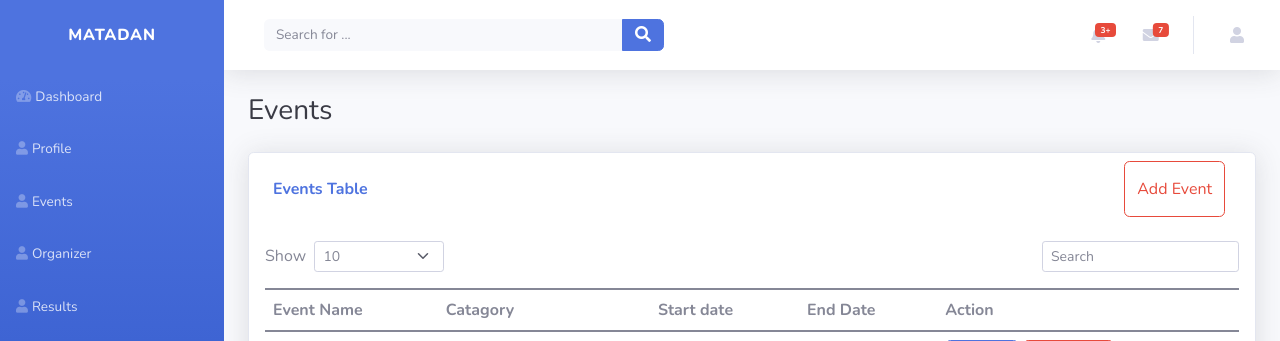
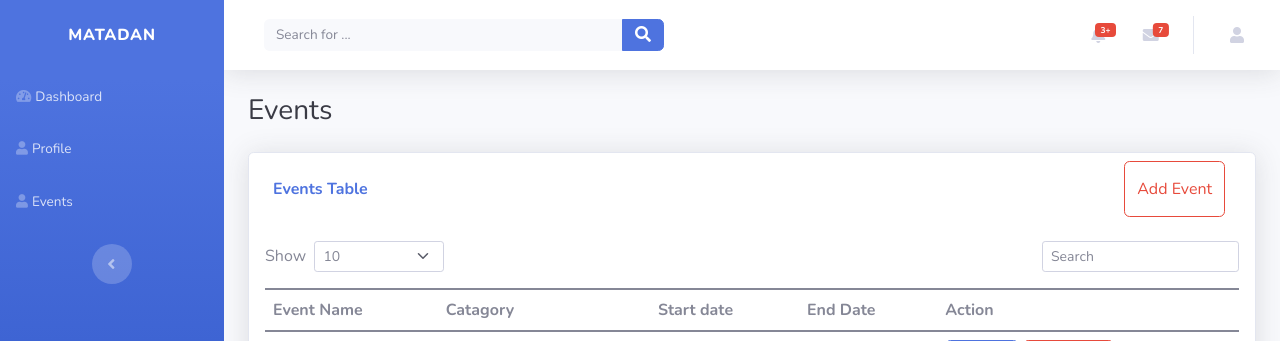
Before and after one commit to maggot08/election_system, a Django app: page /event in a window 1280 px wide. Shown: the top 341 px of the page. Run offline with Django 3.2, Linux system fonts and the light colour scheme; data comes from the database, SQL or seed files in the repository; both versions use the stored data as it was after the commit; some libraries are stand-ins or nearby versions.

Commit message:
small sidebar change for superuser.

```diff
--- a/templates/dashboard/event.html
+++ b/templates/dashboard/event.html
@@ -35,10 +35,10 @@
                                         <input type="text" name="eventcatagory" id="eventcatagory" class="form-control" placeholder="Catagory">
                                     </div>
                                     <div class="mb-3">
-                                        <input type="text" id="startdate" name="startdate" class="form-control" placeholder="Start Date">
+                                        <input type="date" id="startdate" name="startdate" class="form-control" placeholder="Start Date">
                                     </div>
                                     <div class="mb-3">
-                                        <input type="text" id="enddate" name="enddate" class="form-control" placeholder="End Date">
+                                        <input type="date" id="enddate" name="enddate" class="form-control" placeholder="End Date">
                                     </div>
                             </div>
                         </div>
--- a/templates/dashboard/sidebar.html
+++ b/templates/dashboard/sidebar.html
@@ -9,14 +9,18 @@
         <ul class="navbar-nav text-light" id="accordionSidebar">
             <li class="nav-item"><a class="nav-link" href="dashboard"><i
                         class="fas fa-tachometer-alt"></i><span>Dashboard</span></a></li>
+            {% if user.is_superuser %}
+
+            {% else %}
             <li class="nav-item"><a class="nav-link" href="/profile"><i
                         class="fas fa-user"></i><span>Profile</span></a></li>
+            {% endif %}
             <li class="nav-item"><a class="nav-link" href="/event"><i
                         class="fas fa-user"></i><span>Events</span></a></li>
-            <li class="nav-item"><a class="nav-link" href="#"><i
-                        class="fas fa-user"></i><span>Organizer</span></a></li>
-            <li class="nav-item"><a class="nav-link" href="#"><i
-                        class="fas fa-user"></i><span>Results</span></a></li>
+            {% comment %} <li class="nav-item"><a class="nav-link" href="#"><i {% endcomment %}
+                        {% comment %} class="fas fa-user"></i><span>Organizer</span></a></li> {% endcomment %}
+            {% comment %} <li class="nav-item"><a class="nav-link" href="#"><i {% endcomment %}
+                        {% comment %} class="fas fa-user"></i><span>Results</span></a></li> {% endcomment %}
         </ul>
         <div class="text-center d-none d-md-inline">
             <button class="btn rounded-circle border-0" id="sidebarToggle" type="button"></button>
```
Also changed, not shown: db.sqlite3, myapp/migrations/0003_auto_20211220_0904.py (added), templates/dashboard/main.html (indentation only).
